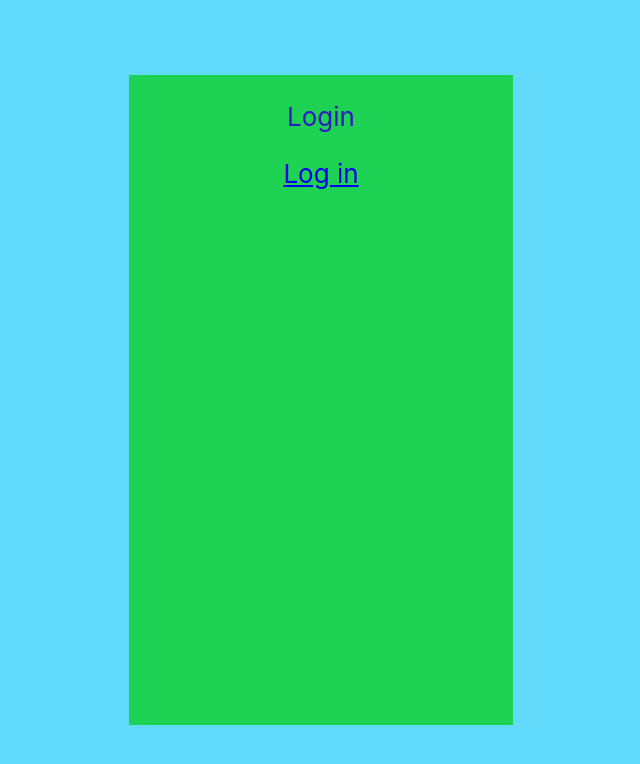
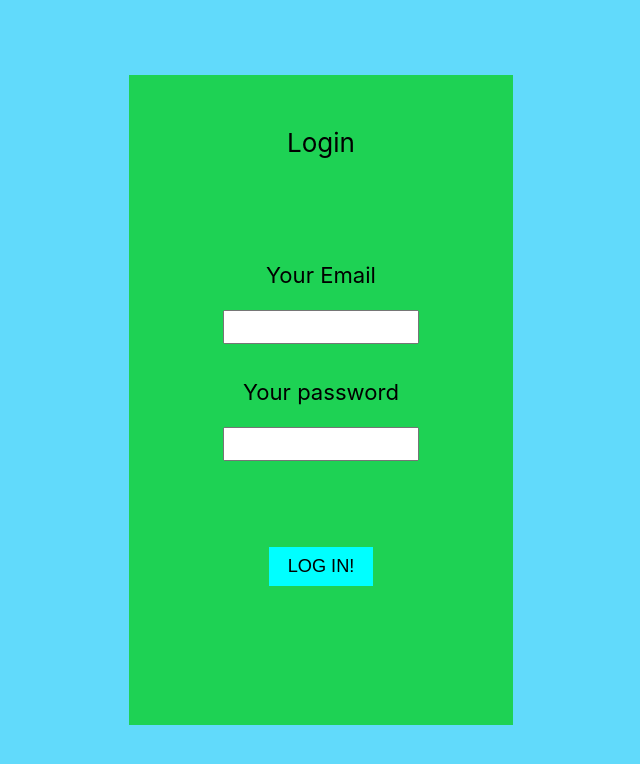
Before and after one commit to MartinGabco/LoginUp, a React (Create React App) app: page /login in a window 1280 px wide. Shown: the top 764 px of the page, without its empty margins (319-959 px from the left). Built offline with nearby package versions, Linux system fonts and the light colour scheme.

Commit message:
Login form established

```diff
--- a/src/styles/Registration.css
+++ b/src/styles/Registration.css
@@ -1,10 +1,16 @@
-.registration {
+.registration,
+.login {
   width: 30%;
   height: 25em;
   color: black;
   background-color: chocolate;
 }
-.registration form {
+.registration .ltitle,
+.login .ltitle {
+  margin-top: 2em;
+}
+.registration form,
+.login form {
   width: 80%;
   min-height: 14em;
   margin: 0 auto;
@@ -12,7 +18,9 @@
   padding-top: 1.5em;
 }
 .registration form .email,
-.registration form .password {
+.registration form .password,
+.login form .email,
+.login form .password {
   width: 90%;
   min-height: 4em;
   margin: 0 auto;
@@ -22,22 +30,27 @@
   align-items: center;
 }
 .registration form .email-title,
-.registration form .password-title {
+.registration form .password-title,
+.login form .email-title,
+.login form .password-title {
   font-size: 0.85em;
   padding-bottom: 1em;
 }
-.registration form input {
+.registration form input,
+.login form input {
   width: 65%;
   height: 1.75em;
   padding: 0 0.35em 0 0.35em;
   font-size: 0.65em;
   outline: none;
 }
-.registration form .error-message {
+.registration form .error-message,
+.login form .error-message {
   margin-bottom: -1em;
   color: #ffffff;
 }
-.registration form .submit-button {
+.registration form .submit-button,
+.login form .submit-button {
   padding: 0.5em 1em 0.5em 1em;
   font-size: 0.7em;
   margin-top: 3.5em;
@@ -45,7 +58,8 @@
   border: none;
   background-color: #00ffff;
 }
-.registration form .loading {
+.registration form .loading,
+.login form .loading {
   width: 1.35em;
   height: 1.35em;
   border: 0.1em solid #ffffff;
--- a/src/views/Login.tsx
+++ b/src/views/Login.tsx
@@ -5,12 +5,51 @@ import { Link } from 'react-router-dom';
 
 //styles
 import '../styles/Login.css';
+//styles
+import '../styles/Registration.css';
 
 const Login: React.FC = () => {
     return (
         <div className="login">
             <p className="ltitle">Login</p>
-            <Link to="/home">Log in</Link>
+            <section className="form-place">
+                <form>
+                    <div className="email">
+                        <label
+                            htmlFor="email"
+                            className="email-title"
+                        >
+                            Your Email
+                        </label>
+                        <input
+                            type="email"
+                            id="email"
+                            className="input"
+                            required
+                        />
+                    </div>
+                    <div className="password">
+                        <label
+                            htmlFor="password"
+                            className="password-title"
+                        >
+                            Your password
+                        </label>
+                        <input
+                            type="password"
+                            id="password"
+                            className="input"
+                            required
+                        />
+                    </div>
+                    <button
+                        type="submit"
+                        className="submit-button"
+                    >
+                        LOG IN!
+                    </button>
+                </form>
+            </section>
         </div>
     );
 }
```
Also changed, not shown: src/styles/Registration.scss (+6 -1 lines), 1 other file (tests, documents, lock files or other folders).
